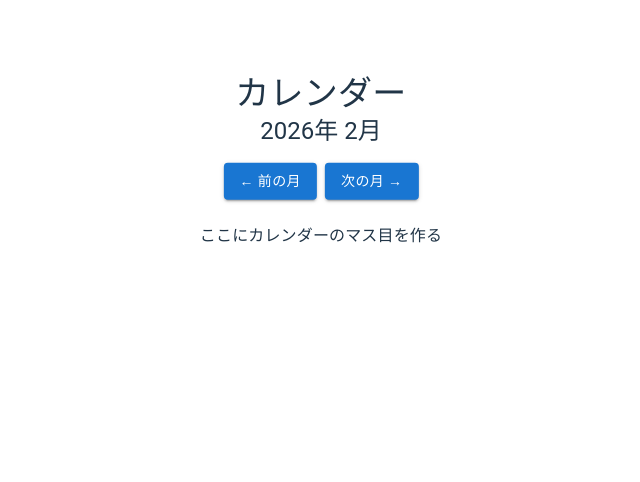
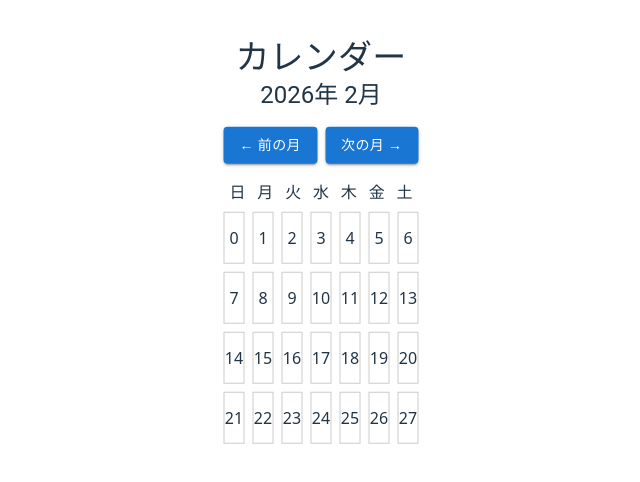
Before and after one commit to moriri-morimori/Calendar, a React (Vite) app: page / in a window 1280 px wide. Shown: the top 482 px of the page, without its empty margins (319-959 px from the left). Built offline with nearby package versions, Linux system fonts and the light colour scheme.

Commit message:
feature: calendar grid

```diff
--- a/src/App.tsx
+++ b/src/App.tsx
@@ -7,7 +7,7 @@ export default function App() {
       p: 3,
       textAlign: "center",
       position: "absolute",
-      top: "20%",
+      top: "30%",
       left: "50%",
       transform: "translate(-50%, -50%)"
       }}>
--- a/src/components/Calendar.tsx
+++ b/src/components/Calendar.tsx
@@ -2,7 +2,7 @@ import { Box, Button, Typography } from "@mui/material";
 import { useCalendar } from "../hooks/useCalendar";
 
 export const Calendar = () => {
-  const { year, month, prevMonth, nextMonth } = useCalendar();
+  const { year, month, prevMonth, nextMonth, days, weekDays} = useCalendar();
 
   return (
     <Box>
@@ -22,11 +22,46 @@ export const Calendar = () => {
         >
           次の月 →
         </Button>
+        <Box
+        sx={{
+          display: "grid",
+          gridTemplateColumns: "repeat(7, 1fr)",
+          mt: 2,
+          textAlign: "center",
+          fontWeight: "bold",
+        }}
+      >
+        {weekDays.map((day) => (
+          <Box key={day}>{day}</Box>
+        ))}
       </Box>
 
-      <Typography sx={{ mt: 3 }}>
-        ここにカレンダーのマス目を作る
-      </Typography>
+      {/* カレンダー本体 */}
+      <Box
+        sx={{
+          display: "grid",
+          gridTemplateColumns: "repeat(7, 1fr)",
+          gap: 1,
+          mt: 1,
+        }}
+      >
+        {days.map((d, index) => (
+          <Box
+            key={index}
+            sx={{
+              border: "1px solid #ccc",
+              height: 50,
+              display: "flex",
+              alignItems: "center",
+              justifyContent: "center",
+            }}
+          >
+            {d}
+          </Box>
+        ))}
+      </Box>
+
+      </Box>
     </Box>
   );
 };
--- a/src/hooks/useCalendar.ts
+++ b/src/hooks/useCalendar.ts
@@ -5,6 +5,8 @@ export const useCalendar = () => {
 
   const year = currentDate.getFullYear();
   const month = currentDate.getMonth();
+  const firstDay = new Date(year, month, 1).getDay(); //その月の最初の曜日
+  const lastDate = new Date(year, month+1, 0).getDate(); //次の月の０日 = その月の最後の日になるからその月の日数になる
 
   const prevMonth = () => {
     setCurrentDate(new Date(year, month - 1, 1));
@@ -14,10 +16,26 @@ export const useCalendar = () => {
     setCurrentDate(new Date(year, month + 1, 1));
   };
 
+  const days :(null | number)[] =[]; // = const days: Array<number | null> = [];
+
+  for (let i = 0; i < firstDay; i++) { //getDay()は曜日を数字として取り出す 日曜＝０、月曜＝１、...
+    days.push(null);
+  }
+
+  for (let i = 0; i < lastDate; i++) {
+    days.push(i);
+  }
+
+  const weekDays = ["日", "月", "火", "水", "木", "金", "土"];
+
   return {
     year,
     month,
     prevMonth,
     nextMonth,
+    firstDay,
+    lastDate,
+    days,
+    weekDays
   };
 };
```
